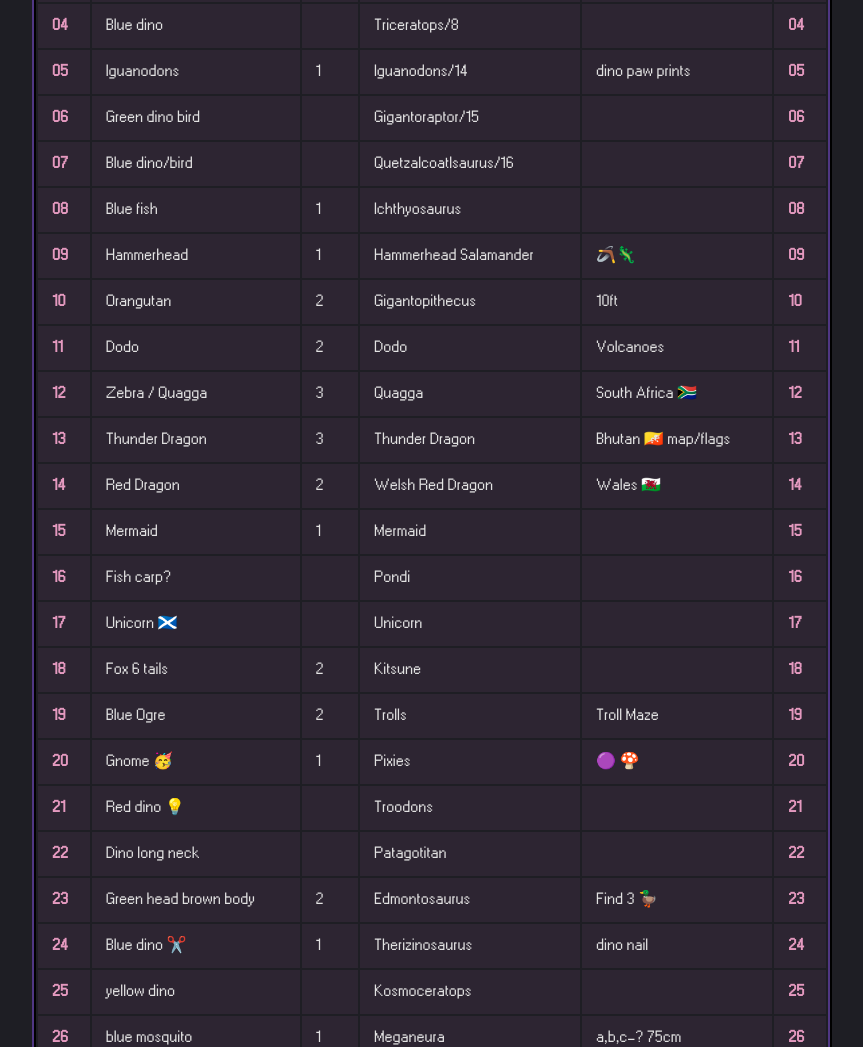
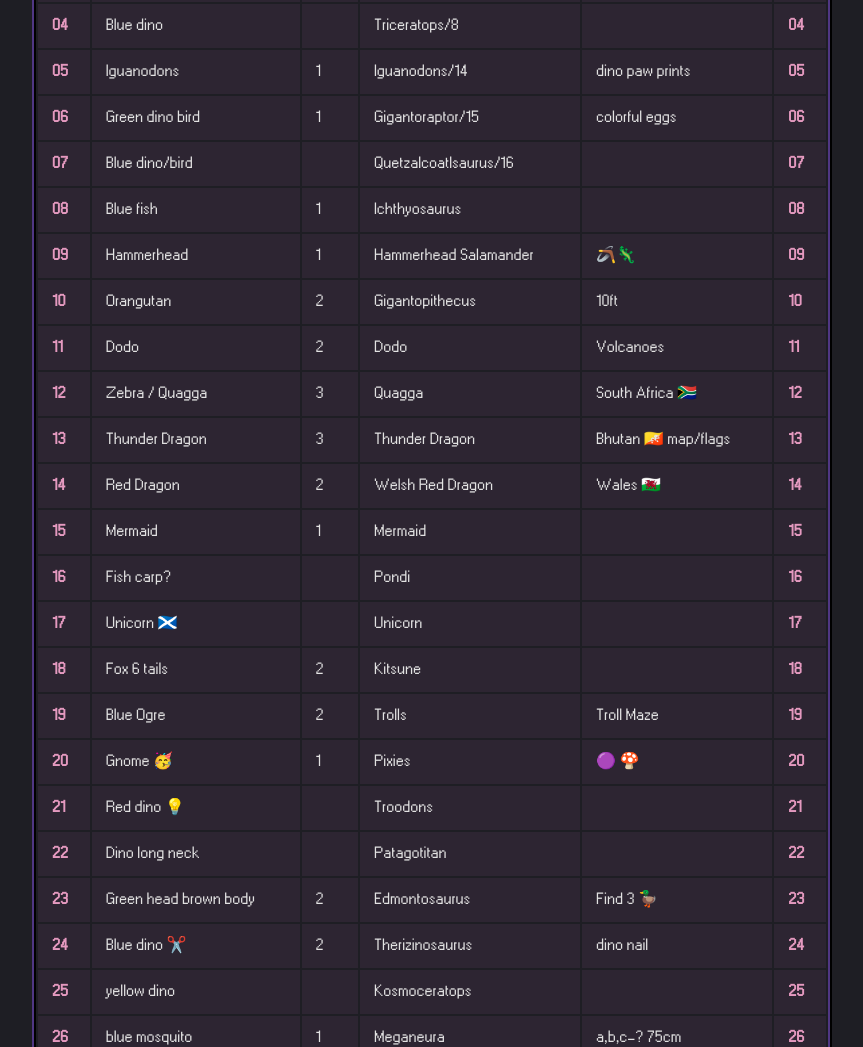
Before and after one commit to juliacb/SharedNotes, a Jekyll site: the page built from notes/bear-snacks-cards.md, in a window 1280 px wide and 1400 px high. Shown: the part 278-1325 px from the top of the window, without its empty margins (208-1071 px from the left). Built offline with Jekyll 4.4.1, drawn with Linux system fonts in a browser that asks for light colours.

Commit message:
Publish note BEAR Snacks Cards

```diff
--- a/notes/bear-snacks-cards.md
+++ b/notes/bear-snacks-cards.md
@@ -11,7 +11,7 @@ title: "BEAR Snacks Cards"
 | **03** | Green dino             | 2   | Stegosaurus/6         |                       | **03** |
 | **04** | Blue dino              |     | Triceratops/8         |                       | **04** |
 | **05** | Iguanodons             | 1   | Iguanodons/14         | dino paw prints       | **05** |
-| **06** | Green dino bird        |     | Gigantoraptor/15      |                       | **06** |
+| **06** | Green dino bird        | 1   | Gigantoraptor/15      | colorful eggs         | **06** |
 | **07** | Blue dino/bird         |     | Quetzalcoatlsaurus/16 |                       | **07** |
 | **08** | Blue fish              | 1   | Ichthyosaurus         |                       | **08** |
 | **09** | Hammerhead             | 1   | Hammerhead Salamander | 🪃🦎                  | **09** |
@@ -29,7 +29,7 @@ title: "BEAR Snacks Cards"
 | **21** | Red dino 💡            |     | Troodons              |                       | **21** |
 | **22** | Dino long neck         |     | Patagotitan           |                       | **22** |
 | **23** | Green head brown body  | 2   | Edmontosaurus         | Find 3 🦆             | **23** |
-| **24** | Blue dino ✂️           | 1   | Therizinosaurus       | dino nail             | **24** |
+| **24** | Blue dino ✂️           | 2   | Therizinosaurus       | dino nail             | **24** |
 | **25** | yellow dino            |     | Kosmoceratops         |                       | **25** |
 | **26** | blue mosquito          | 1   | Meganeura             | a,b,c-? 75cm          | **26** |
 | **27** | Giant Frog             | 2   | Beelzebufos           | Frog fossil           | **27** |
```
Also changed, not shown: other parts of notes/bear-snacks-cards.md (+2 -2 lines).
